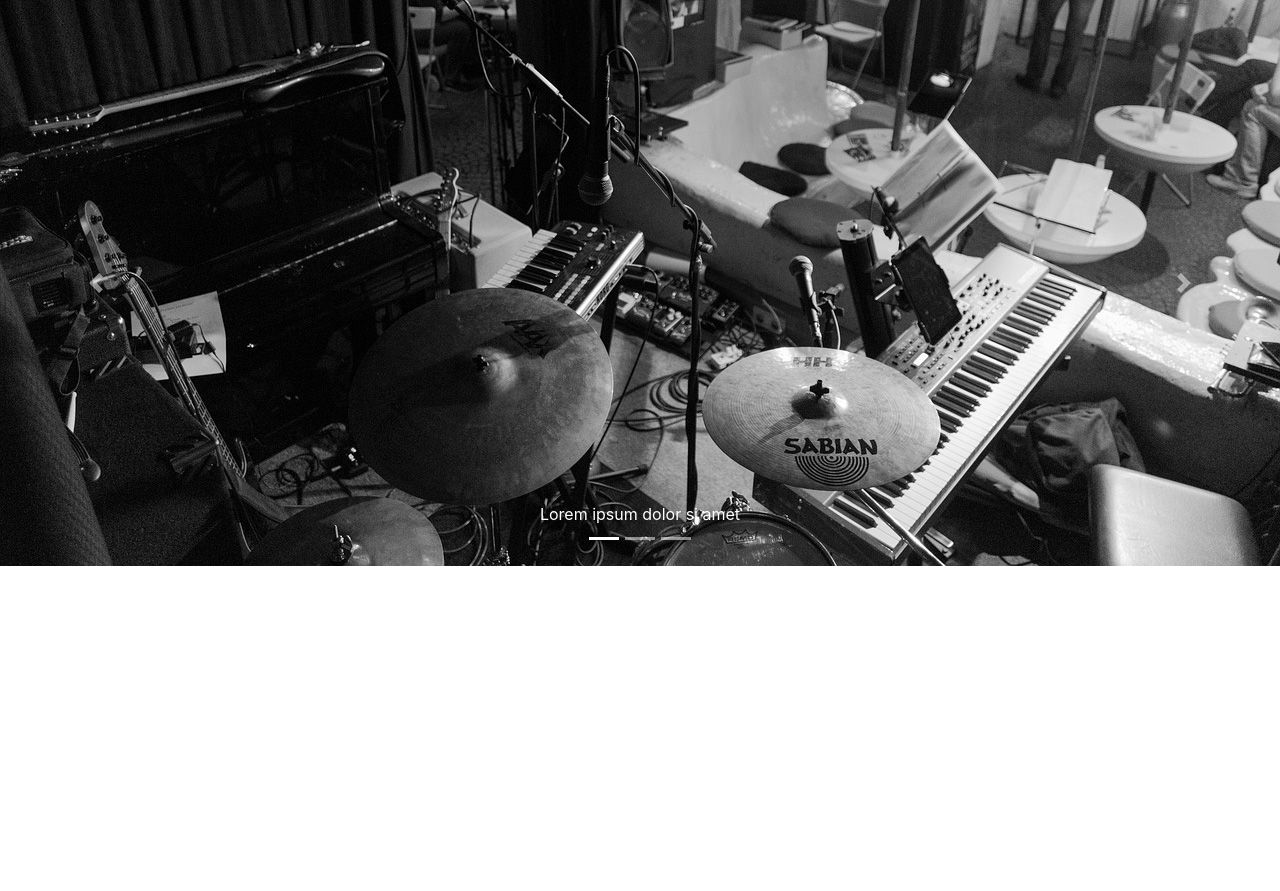
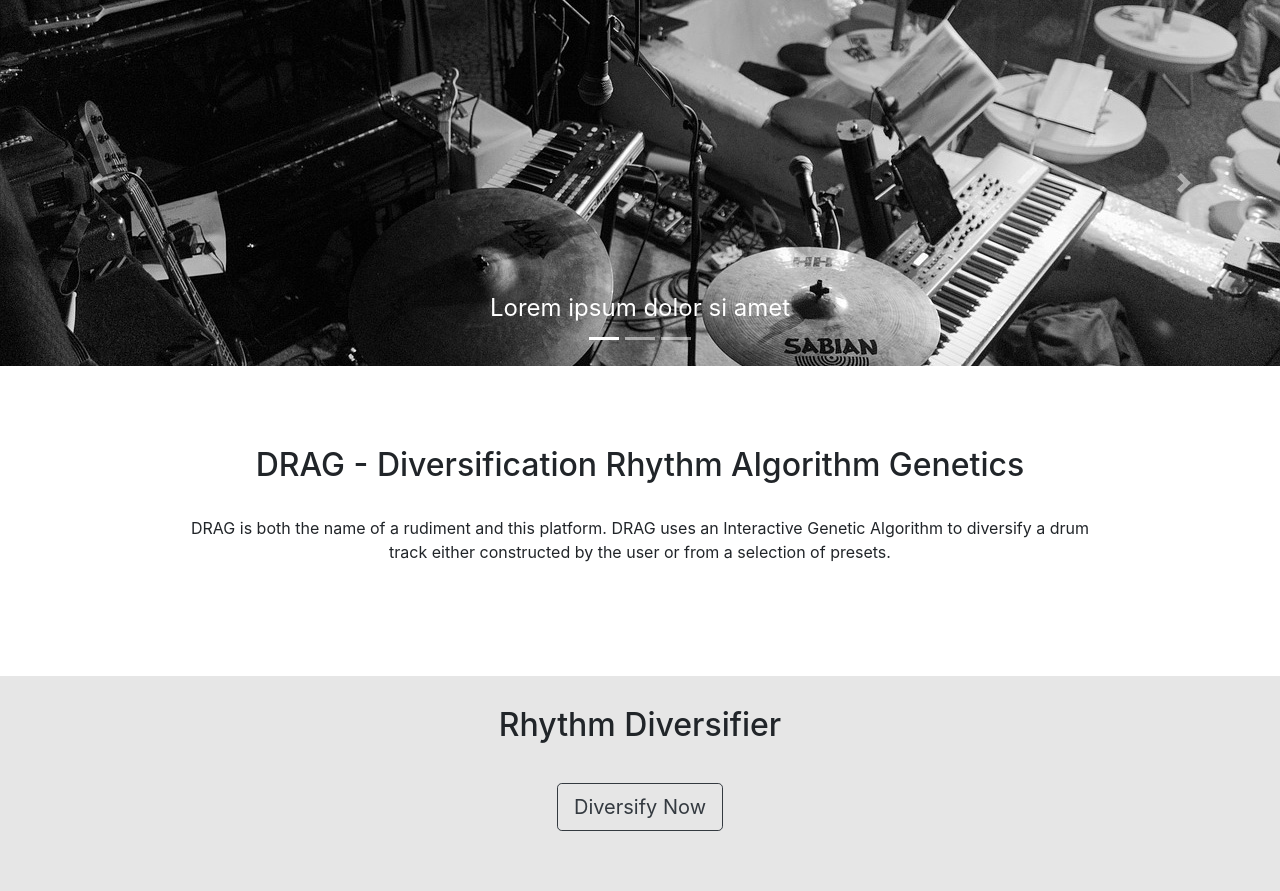
Before and after one commit to Dupeydoo/DRAG, a Django app: page / in a window 1280 px wide. Shown: the part 56-947 px from the top of the page. Before the commit the page ends 622 px from the top, so only its background shows below. Run offline with Django 3.2, Linux system fonts and the light colour scheme; some libraries are stand-ins or nearby versions.

Commit message:
Added images, css, routing for diversify page. Diversify page created.

```diff
--- a/DRAG/settings.py
+++ b/DRAG/settings.py
@@ -119,4 +119,8 @@ USE_TZ = True
 # Static files (CSS, JavaScript, Images)
 # https://docs.djangoproject.com/en/2.0/howto/static-files/
 
-STATIC_URL = '/static/'
+STATIC_URL = '/DRAG/static/'
+
+STATICFILES_DIRS = [
+    os.path.join(BASE_DIR, 'DRAG/static')
+]
--- a/DRAGProj/styles/styles.css
+++ b/DRAG/static/styles/styles.css
@@ -11,6 +11,11 @@
 	padding: 80px 120px;
 }
 
+.container-fluid {
+    padding-left: 0;
+    padding-right: 0;
+}
+
 #background h1 {
 	font-size: 2rem;
 }
@@ -19,3 +24,15 @@
 	margin-bottom: 2rem;
 	margin-top: 2rem;
 }
+
+#diversify {
+    background-color: #e6e6e6;
+}
+
+#diversify h2 {
+    padding: 30px;
+}
+
+#diversify button {
+    margin-bottom: 60px;
+}
--- a/DRAG/urls.py
+++ b/DRAG/urls.py
@@ -18,5 +18,6 @@ from django.urls import path, include
 
 urlpatterns = [
     path('admin/', admin.site.urls),
-    path('', include('DRAGProj.urls'))
+    path('', include('DRAGProj.urls')),
+    path('Diversify/', include('DRAGProj.urls'))
 ]
--- a/DRAGProj/templates/DRAG/header.html
+++ b/DRAGProj/templates/DRAG/header.html
@@ -1,18 +1,4 @@
 {% block content %}
-    <section id="menu">
-      <nav class="navbar navbar-expand-lg navbar-dark bg-dark">
-          <a class="navbar-brand" href="#">DRAG</a>
-          <ul class="navbar-nav">
-            <li class="nav-item">
-              <a class="nav-link" href="#background">Background</a>
-            </li>
-            <li class="nav-item">
-              <a class="nav-link" href="#diversify">Diversify Now</a>
-            </li>
-          </ul>
-      </nav>
-    </section>
-
     <section id="header">
       <div id="main-carousel" class="carousel slide" data-ride="carousel">
         <!-- Indicators -->
@@ -24,19 +10,20 @@
 
         <div class="carousel-inner">
           <div class="carousel-item active">
-            <img src="/DRAGProj/resources/slide1.jpg" alt="Lorem ipsum dolor si amet">
+              {% load static %}
+            <img src="{% static "slide1.jpg" %}" alt="Lorem ipsum dolor si amet">
             <div class="carousel-caption">
               Lorem ipsum dolor si amet
             </div>
           </div>
           <div class="carousel-item">
-            <img src="/DRAGProj/resources/slide2.jpg" alt="Lorem ipsum dolor si amet">
+            <img src="{% static "slide2.jpg" %}" alt="Lorem ipsum dolor si amet">
             <div class="carousel-caption">
               Lorem ipsum dolor si amet
             </div>
           </div>
           <div class="carousel-item">
-            <img src="/DRAGProj/resources/slide3.jpg" alt="Lorem ipsum dolor si amet">
+            <img src="{% static "slide3.jpg" %}" alt="Lorem ipsum dolor si amet">
             <div class="carousel-caption">
               Lorem ipsum dolor si amet
             </div>
--- a/DRAGProj/templates/DRAG/index.html
+++ b/DRAGProj/templates/DRAG/index.html
@@ -8,12 +8,15 @@
     <!-- Bootstrap CSS -->
     <link rel="stylesheet" href="https://maxcdn.bootstrapcdn.com/bootstrap/4.0.0-beta.2/css/bootstrap.min.css"
           integrity="sha384-PsH8R72JQ3SOdhVi3uxftmaW6Vc51MKb0q5P2rRUpPvrszuE4W1povHYgTpBfshb" crossorigin="anonymous">
-    <link rel="stylesheet" href="/" type="text/css" />
+    {% load static %}
+    <link rel="stylesheet" href="{% static "styles/styles.css" %}" type="text/css" />
 </head>
 <body>
     <div>
         {% block content %}
+            {% include 'DRAG/menu.html' %}
             {% include 'DRAG/header.html' %}
+            {% include 'DRAG/indexbody.html' %}
         {% endblock %}
     </div>
     <!-- jQuery first, then Popper.js, then Bootstrap JS -->
--- /dev/null
+++ b/DRAGProj/templates/DRAG/indexbody.html
@@ -0,0 +1,19 @@
+{% block content %}
+    <div class="container text-center">
+        <section id="background">
+            <h1>DRAG - Diversification Rhythm Algorithm Genetics</h1>
+            <p>
+              DRAG is both the name of a rudiment and this platform.
+              DRAG uses an Interactive Genetic Algorithm to diversify
+              a drum track either constructed by the user or from a
+              selection of presets.
+            </p>
+        </section>
+    </div>
+    <div class="container-fluid text-center">
+        <section id="diversify">
+            <h2>Rhythm Diversifier</h2>
+            <button type="button" class="btn btn-lg btn-outline-dark">Diversify Now</button>
+        </section>
+    </div>
+{% endblock %}
--- /dev/null
+++ b/DRAGProj/templates/DRAG/menu.html
@@ -0,0 +1,13 @@
+<section id="menu">
+      <nav class="navbar navbar-expand-lg navbar-dark bg-dark">
+          <a class="navbar-brand" href="#">DRAG</a>
+          <ul class="navbar-nav">
+            <li class="nav-item">
+              <a class="nav-link" href="#background">Background</a>
+            </li>
+            <li class="nav-item">
+              <a class="nav-link" href="#diversify">Diversify Now</a>
+            </li>
+          </ul>
+      </nav>
+</section>
--- a/DRAGProj/urls.py
+++ b/DRAGProj/urls.py
@@ -2,5 +2,6 @@ from django.urls import path
 from . import views
 
 urlpatterns = [
-    path('', views.index, name='index')
+    path('', views.index, name='index'),
+    path('Diversify/', views.diversify, name='diversify')
 ]
--- a/DRAGProj/views.py
+++ b/DRAGProj/views.py
@@ -2,3 +2,6 @@ from django.shortcuts import render
 
 def index(request):
     return render(request, 'DRAG/index.html')
+
+def diversify(request):
+    return render(request, 'DRAG/startdiversify.html')
```
Also changed, not shown: DRAGProj/templates/DRAG/startdiversify.html (added, +10 -0 lines), DRAG/static/slide1.jpg (added), DRAG/static/slide2.jpg (added), DRAG/static/slide3.jpg (added), DRAGProj/resources/slide1.jpg (deleted), DRAGProj/resources/slide2.jpg (deleted), DRAGProj/resources/slide3.jpg (deleted).
